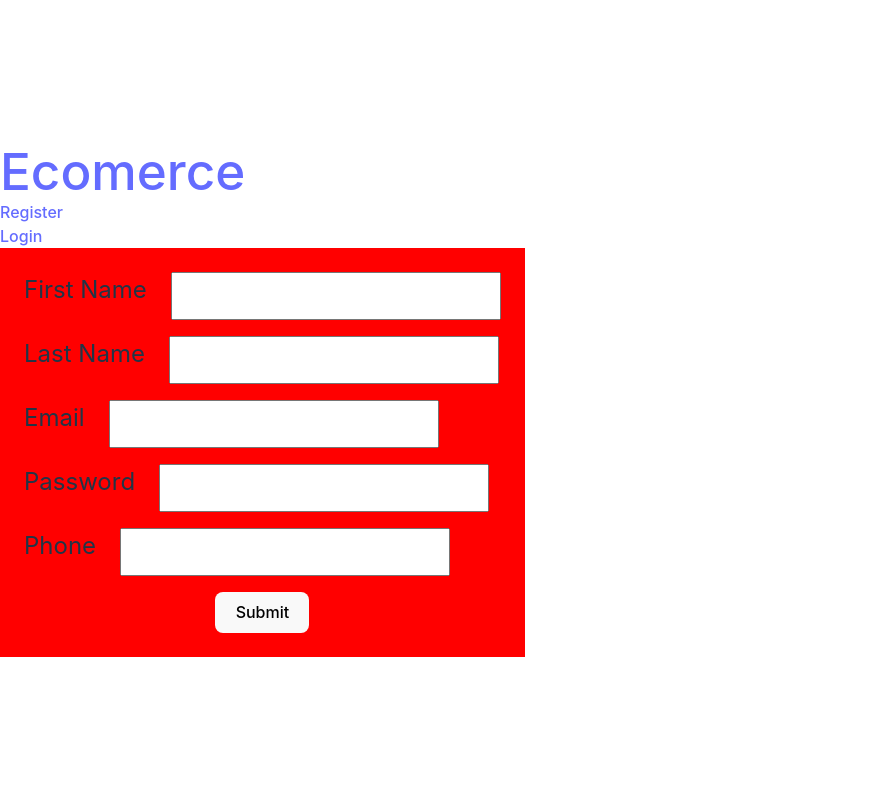
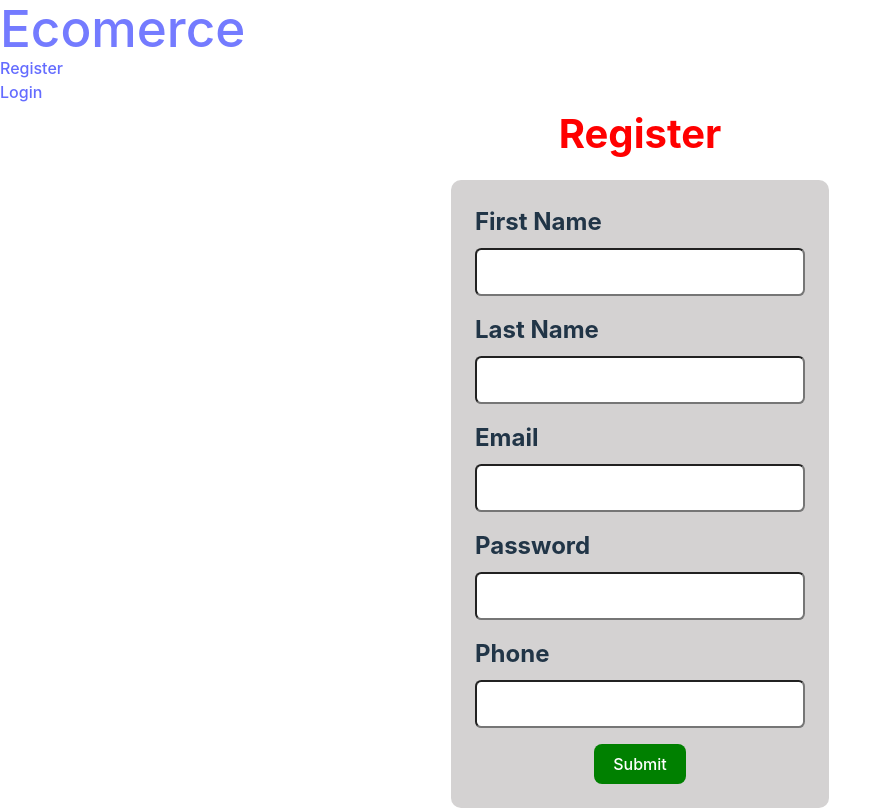
Before and after one commit to Luis-Sena-Av/react-ecomerce, a React (Vite) app: page /#/register in a window 1280 px wide. Shown: the whole page, without its empty margins (0-892 px from the left). Built offline with nearby package versions, Linux system fonts and the light colour scheme; no server answers.

Commit message:
first commit

```diff
--- a/src/App.css
+++ b/src/App.css
@@ -8,8 +8,12 @@ img{
   width: 100%;
   display: block;
 }
-.app{
+.app,#root{
   width: 100%;
+  height: 100%;
+position: absolute;
+  top: 0;
+  left: 0;
 }
 #root{
   width: 100%;
--- a/src/components/Header.jsx
+++ b/src/components/Header.jsx
@@ -4,7 +4,7 @@ import { Link} from 'react-router-dom'
 export const Header = () => {
 
     return (
-    <div>
+    <div className='header'>
         <h1>
             <Link to='/'>Ecomerce</Link>
         </h1>
--- a/src/hooks/useFecth.js
+++ b/src/hooks/useFecth.js
@@ -8,7 +8,7 @@ export const useFecth = () => {
   // Create
   const createRegister=(url,data)=>{
     axios.post(url,data)
-      .then(res=>console.log(res.data))
+      .then(res=>setinfApi(res.data))
       .catch(err=>console.log(err))
   }
 
--- a/src/pages/Login.jsx
+++ b/src/pages/Login.jsx
@@ -1,11 +1,12 @@
-import React from 'react'
+import React, { useEffect } from 'react'
 import { useForm } from 'react-hook-form'
 import { useFecth } from '../hooks/useFecth'
+import '../styles/register_style.css'
 
 export const Login = () => {
 
     const {register,handleSubmit,reset}=useForm()
-    const [,,loginUser]=useFecth()
+    const [infoUser,,loginUser]=useFecth()
     const url="https://e-commerce-api-v2.academlo.tech/api/v1/users/login"
 
     const submit=(data)=>{
@@ -16,8 +17,18 @@ export const Login = () => {
         })
     }
 
+    useEffect(()=>{
+        if(infoUser){
+            localStorage.setItem("token",infoUser.token)
+            localStorage.setItem("user",JSON.stringify(infoUser.user))
+        }
+
+    },[infoUser])
+
+
     return (
-    <div>
+    <div className='register'>
+        <h2 className='login'>Login</h2>
       <form onSubmit={handleSubmit(submit)}>
 
         <div>
@@ -29,7 +40,7 @@ export const Login = () => {
           <label htmlFor="password">Password</label>
           <input type="password" id="password" {...register("password")} />
         </div>
-        <button>Login</button>
+        <button className='boton'>Login</button>
 
       </form>
     </div>
--- a/src/pages/Register.jsx
+++ b/src/pages/Register.jsx
@@ -24,7 +24,9 @@ export const Register = () => {
 
 
   return (
-    <div>
+    <div className='register'>
+
+        <h2>Register</h2>
 
         <form onSubmit={handleSubmit(submit)} >
 
@@ -56,7 +58,7 @@ export const Register = () => {
                <input type="number" id='phone' {...register('phone')} />
             </div>
 
-            <button>Submit</button>
+            <button className='boton'>Submit</button>
 
         </form>
 
--- /dev/null
+++ b/src/styles/header-style.css
@@ -0,0 +1,5 @@
+.header{
+    position: absolute;
+    top: 0;
+    left: 0;
+}
--- a/src/styles/register_style.css
+++ b/src/styles/register_style.css
@@ -1,5 +1,19 @@
+.register{
+    display: flex;
+    flex-direction: column;
+    gap: 1rem;
+    align-items: center;
+    justify-content: center;
+}
+
+.register h2,.login{
+font-size: 2.5rem;
+color: red;
+}
+
+
 form{
-    background-color: red;
+    background-color:rgb(212, 210, 210);
     display:flex ;
     flex-direction: column;
     gap: 1rem;
@@ -7,10 +21,14 @@ form{
     align-items: flex-start;
     padding: 1.5rem;
     width: max-content;
+    border-radius: 10px;
 }
 form div{
 display: flex;
 gap: 1.5rem;
+font-weight: bold;
+flex-direction: column;
+gap: 0.5rem;
 
 }
 label{
@@ -19,7 +37,22 @@ label{
 input{
     font-size: 1.5rem;
     padding: 0.5rem;
+    border-radius: 0.4rem;
 }
-button{
+
+.boton{
     margin: 0 auto;
+    color: white;
+    background-color:green;
+    border: none;
 }
+.boton:hover{
+outline: none;
+border: none;
+transition: none;
+}
+.boton:focus{
+    outline: none;
+    border: none;
+    transition: none;
+}
```
Also changed, not shown: src/utils/getConfigAuth.js (added, +11 -0 lines).
